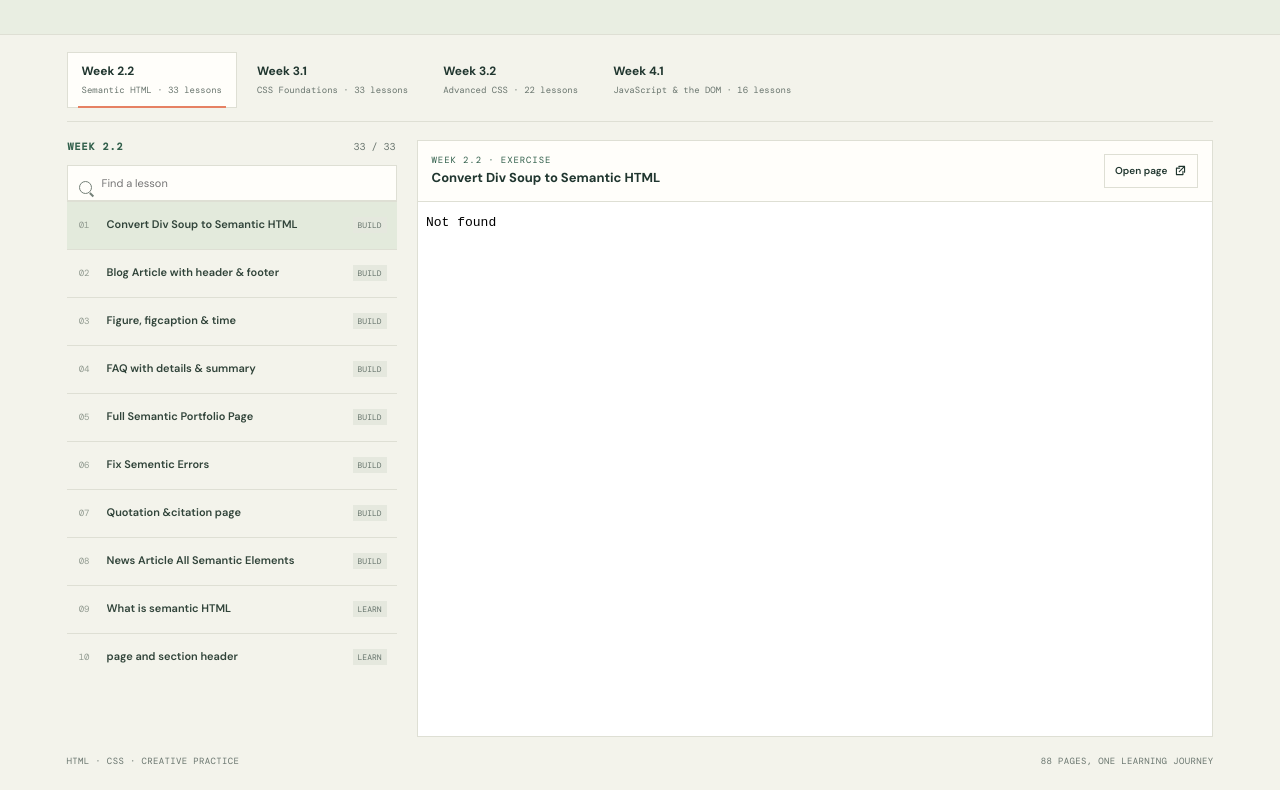
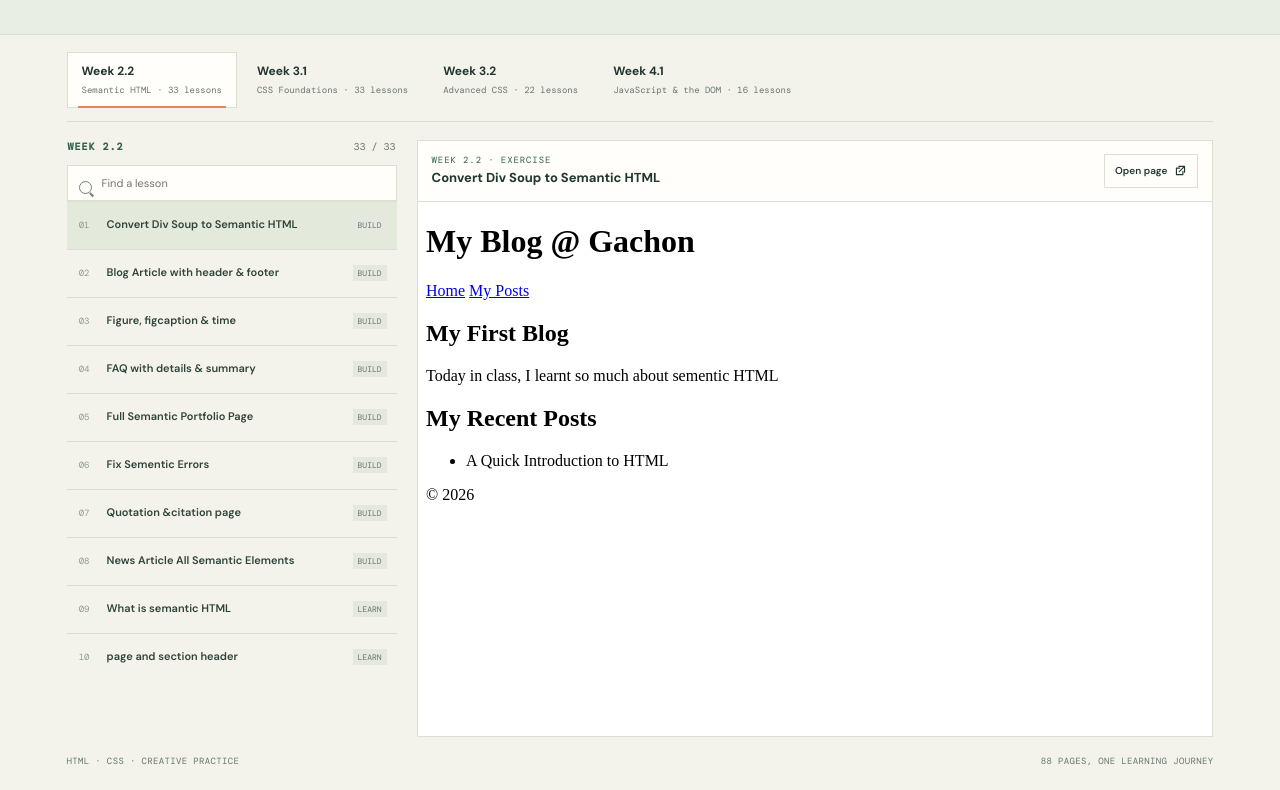
Before and after one commit to 6ftwall/web_dev_gachon2026, a plain HTML site: page week 4_1/index.html in a window 1280 px wide. Shown: the part 252-1042 px from the top of the page. Drawn offline with nearby package versions, Linux system fonts and the light colour scheme.

Commit message:
Describe your update here

```diff
--- a/week 4_1/index.html
+++ b/week 4_1/index.html
@@ -451,7 +451,7 @@
       {
         label: "Week 2.2",
         subject: "Semantic HTML",
-        folder: "week 2_2",
+        folder: "../week 2_2",
         files: [
           "E1_Convert Div Soup to Semantic HTML.html",
           "E2_Blog Article with header & footer.html",
@@ -491,7 +491,7 @@
       {
         label: "Week 3.1",
         subject: "CSS Foundations",
-        folder: "week 3_1",
+        folder: "../week 3_1",
         files: [
           "E1_Style_Your_First_Heading.html",
           "E2_Three_Ways_Spot_The_Difference.html",
@@ -531,7 +531,7 @@
       {
         label: "Week 3.2",
         subject: "Advanced CSS",
-        folder: "week 3_2",
+        folder: "../week 3_2",
         files: [
           "E1_Position the Badge.html",
           "E2_Hover Card with Translation.html",
@@ -560,7 +560,7 @@
       {
         label: "Week 4.1",
         subject: "JavaScript & the DOM",
-        folder: "week 4_1",
+        folder: ".",
         files: [
           "E1_Click_Counter_with_Color_Change.html",
           "E2_Dark_Mode_Toggle_Card.html",
```
